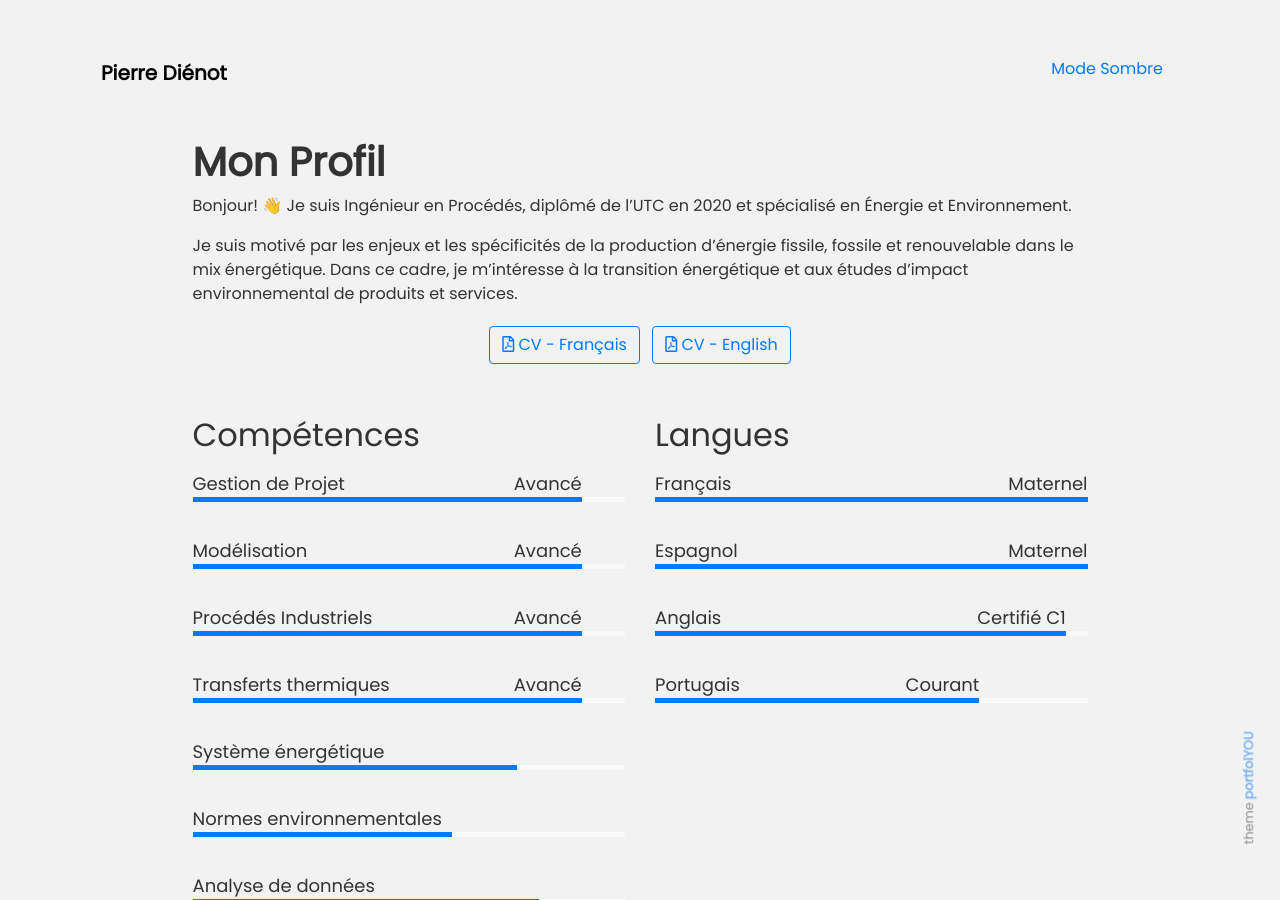
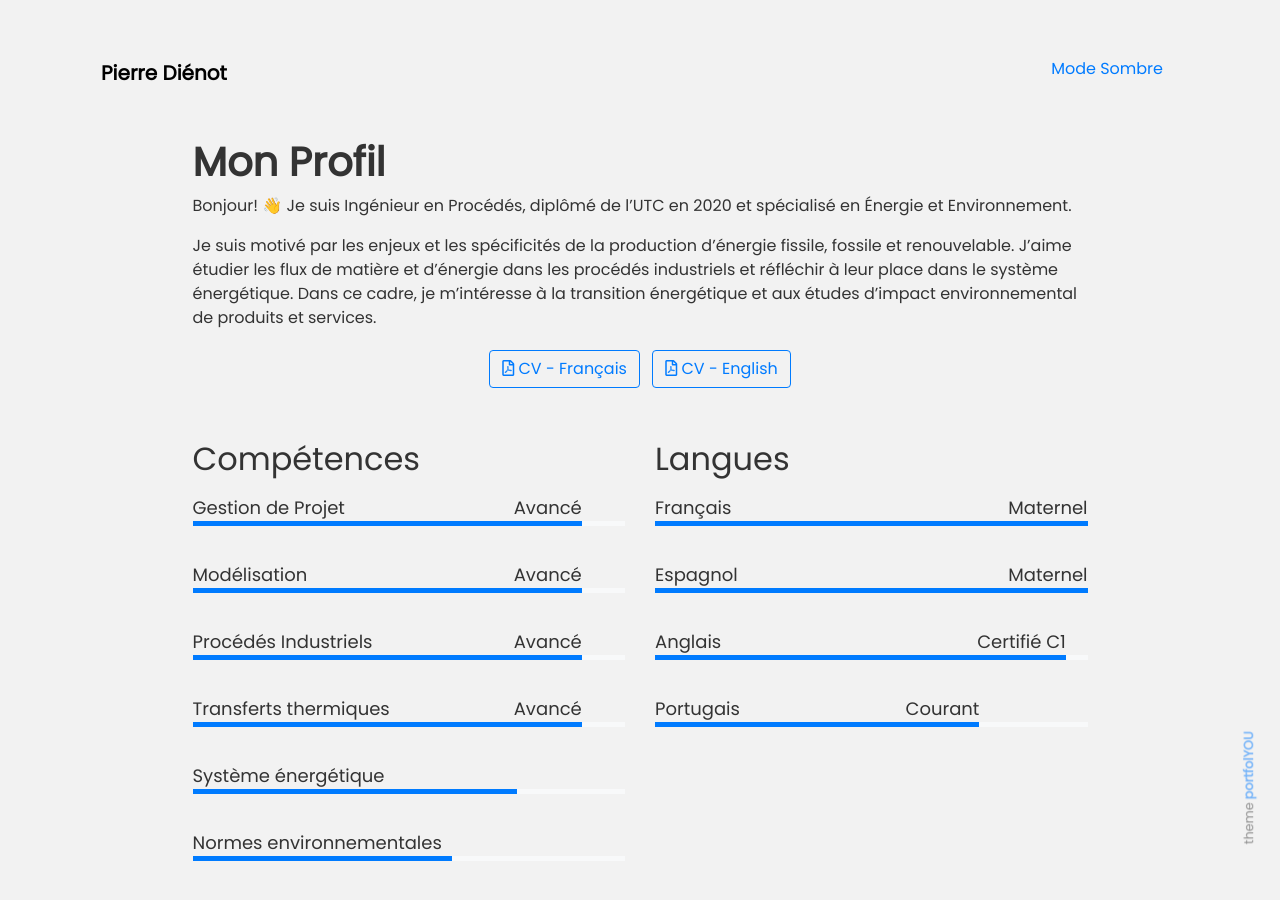
Before and after one commit to plgd/plgd.github.io, a Jekyll site: the page built from pages/about.md, in a window 1280 px wide and 900 px high. Built offline with Jekyll 4.4.1, drawn with Linux system fonts in a browser that asks for light colours; nearby versions of some CDN libraries; emoji names are drawn with the system emoji font.

Commit message:
Bio Update

```diff
--- a/pages/about.md
+++ b/pages/about.md
@@ -9,7 +9,7 @@ weight: 1
 
 Bonjour! :wave: Je suis Ingénieur en Procédés, diplômé de l'UTC en 2020 et spécialisé en Énergie et Environnement.<br>
 
- Je suis motivé par les enjeux et les spécificités de la production d'énergie fissile, fossile et renouvelable dans le mix énergétique. Dans ce cadre, je m’intéresse à la transition énergétique et aux études d’impact environnemental de produits et services.
+Je suis motivé par les enjeux et les spécificités de la production d'énergie fissile, fossile et renouvelable. J'aime étudier les flux de matière et d’énergie dans les procédés industriels et réfléchir à leur place dans le système énergétique. Dans ce cadre, je m’intéresse à la transition énergétique et aux études d’impact environnemental de produits et services.
 
  <p class="text-center">{% include elements/button.html link="/assets/resume/CV-PierreDIENOT-FR.pdf" text='<i class="far fa-file-pdf  fa-1x align-self-center"></i> CV - Français' %}
  {% include elements/button.html link="/assets/resume/CV-PierreDIENOT-EN.pdf" text='<i class="far fa-file-pdf  fa-1x align-self-center"></i> CV - English' %}</p>
```
Also changed, not shown: 1 other file.
